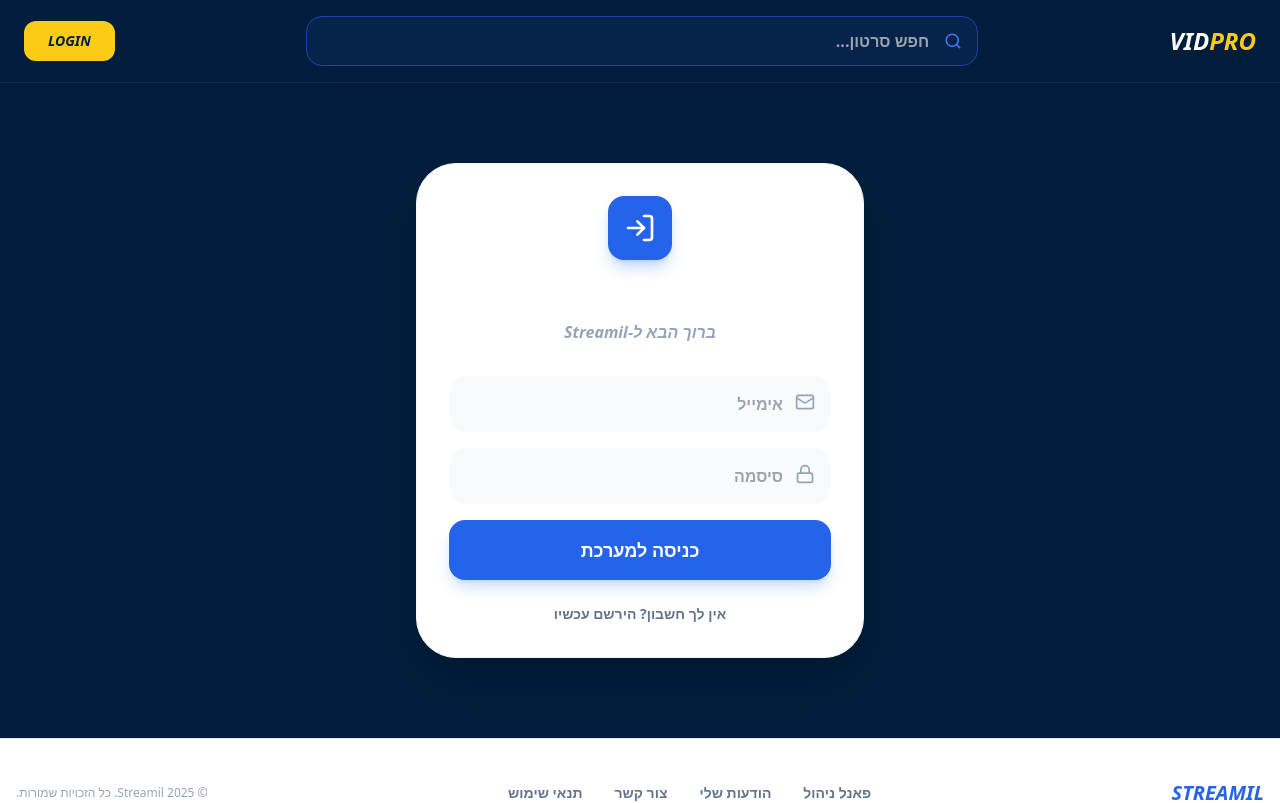
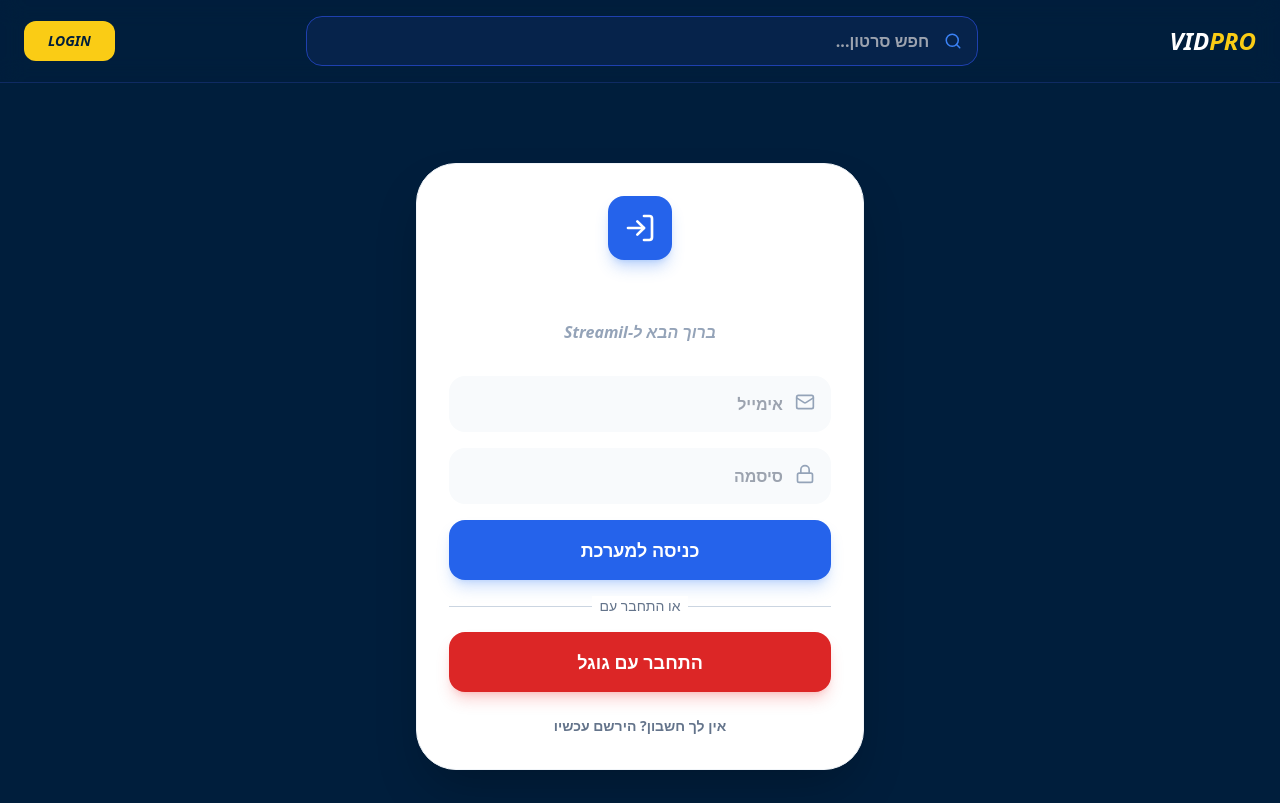
Before and after one commit to ELI808120/vidpro, a React (Vite) app: page /auth in a window 1280 px wide. Shown: the top 803 px of the page. Built offline with nearby package versions, Linux system fonts and the light colour scheme; no server answers.

Commit message:
feat: Add Google authentication

```diff
--- a/src/pages/Auth.tsx
+++ b/src/pages/Auth.tsx
@@ -24,6 +24,17 @@
       toast.success(isSignUp ? 'נרשמת בהצלחה!' : 'התחברת בהצלחה!');
       // התיקון הקריטי: מרענן את הדף כדי לאפס את כל ה-State של האפליקציה
       setTimeout(() => window.location.reload(), 500);
+    }
+  };
+
+  const handleGoogleLogin = async () => {
+    setLoading(true);
+    const { error } = await supabase.auth.signInWithOAuth({
+      provider: 'google',
+    });
+    if (error) {
+      toast.error(error.message);
+      setLoading(false);
     }
   };
 
@@ -64,6 +75,27 @@
         </button>
       </form>
 
+      <div className="relative my-4">
+        <div className="absolute inset-0 flex items-center">
+          <div className="w-full border-t border-slate-300 dark:border-slate-700" />
+        </div>
+        <div className="relative flex justify-center text-sm">
+          <span className="bg-white dark:bg-slate-900 px-2 text-slate-500 dark:text-slate-400">
+            או התחבר עם
+          </span>
+        </div>
+      </div>
+
+      <div>
+        <button
+          onClick={handleGoogleLogin}
+          disabled={loading}
+          className="w-full bg-red-600 hover:bg-red-700 text-white p-4 rounded-2xl font-black text-lg transition-all shadow-lg shadow-red-500/25 flex items-center justify-center gap-2"
+        >
+          {loading ? <Loader2 className="animate-spin" /> : 'התחבר עם גוגל'}
+        </button>
+      </div>
+
       <button
         onClick={() => setIsSignUp(!isSignUp)}
         className="w-full mt-6 text-slate-500 dark:text-slate-400 font-bold text-sm hover:text-blue-600 transition-colors"
```
Also changed, not shown: 1 other file (tests, documents, lock files or other folders).
